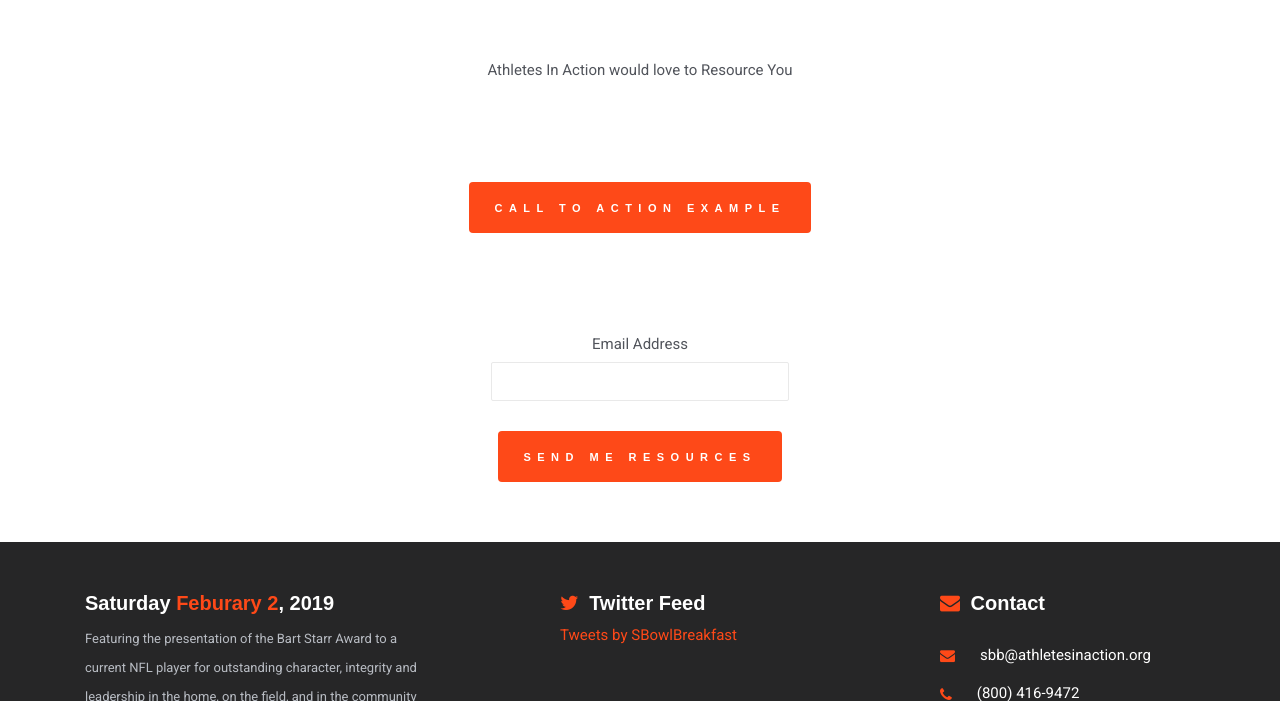
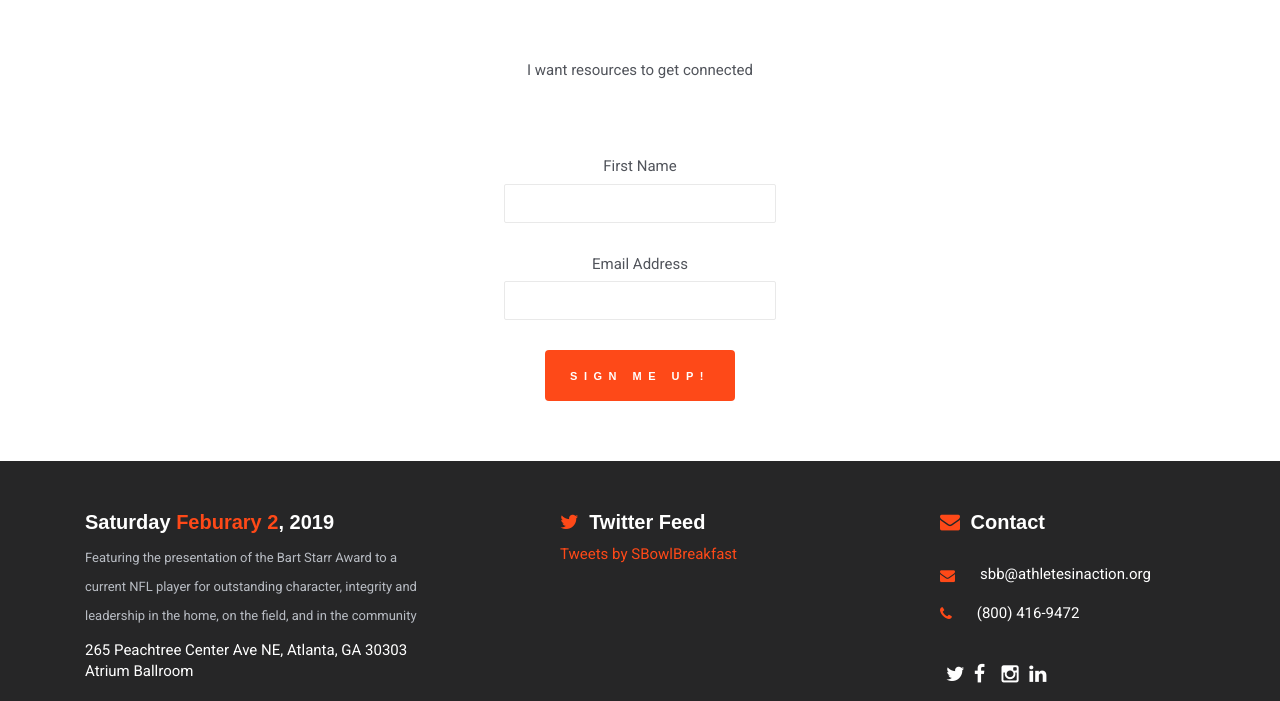
Before and after one commit to AIAUSA/Superbowl, a Jekyll site: the page built from _followup/tony.md, in a window 1280 px wide and 900 px high, scrolled down 606 px, cut to the strip 199-900 px from the top of the window. Built offline with Jekyll 4.4.1, drawn with Linux system fonts in a browser that asks for light colours; some web fonts are replaced; comment, search, counter and statistics services are not loaded.

Commit message:
Update Tony Page

```diff
--- a/_config.yml
+++ b/_config.yml
@@ -41,7 +41,7 @@
   followup:
     title: Follow-Up
     output: true
-    permalink: "/resources/:path"
+    permalink: "/welcome/:title"
   sponsors:
     title: Sponsors
     output: false
--- a/_followup/tony.md
+++ b/_followup/tony.md
@@ -9,15 +9,11 @@
   block: text
   content: |-
     <div class="row align-center"><div class="col-md-6 col-md-offset-3"><div
-        class="videowrapper"><iframe width="100%" src="https://www.youtube.com/embed/KmmQhda4cwM"
+        class="videowrapper"><iframe width="100%" src="https://www.youtube.com/embed/KmmQhda4cwM?showinfo=0&controls=0&modestbranding=1"
         frameborder="0" allow="autoplay; encrypted-media" allowfullscreen></iframe></div></div></div>
 - template: centered-text
   block: centered-text
-  content: "Athletes In Action would love to Resource You"
-- template: cta
-  block: cta
-  link: "#"
-  text: "Call To Action Example"
+  content: "I want resources to get connected"
 - template: list-signup
   block: list-signup
 ---
--- a/_includes/blocks/block-list-signup.html
+++ b/_includes/blocks/block-list-signup.html
@@ -4,12 +4,16 @@
             <form class="" action="https://campaign-forms.cru.org/forms" method="post">
                 <input type="hidden" name="id" value="64b69f64-db46-41dc-9b72-e620289f246a" />
                 <div class="form-group">
+                    <label for="cf_first_name">First Name</label>
+                    <input id="cf_first_name" class="form-control" type="text" name="first_name" placeholder="">
+                </div>
+                <div class="form-group">
                     <label for="cf_email_address">Email Address</label>
                     <input id="cf_email_address" class="form-control" type="email" name="email_address" placeholder=""
                         required>
                 </div>
 
-                <button type="submit" class="btn btn-primary">Send Me Resources</button>
+                <button type="submit" class="btn btn-primary">Sign Me Up!</button>
             </form>
             <div class="alert alert-success hidden" role="alert">
                 <div><strong>Congratulations!</strong> You have successfully subscribed.</div>
```
Also changed, not shown: .forestry/settings.yml.
